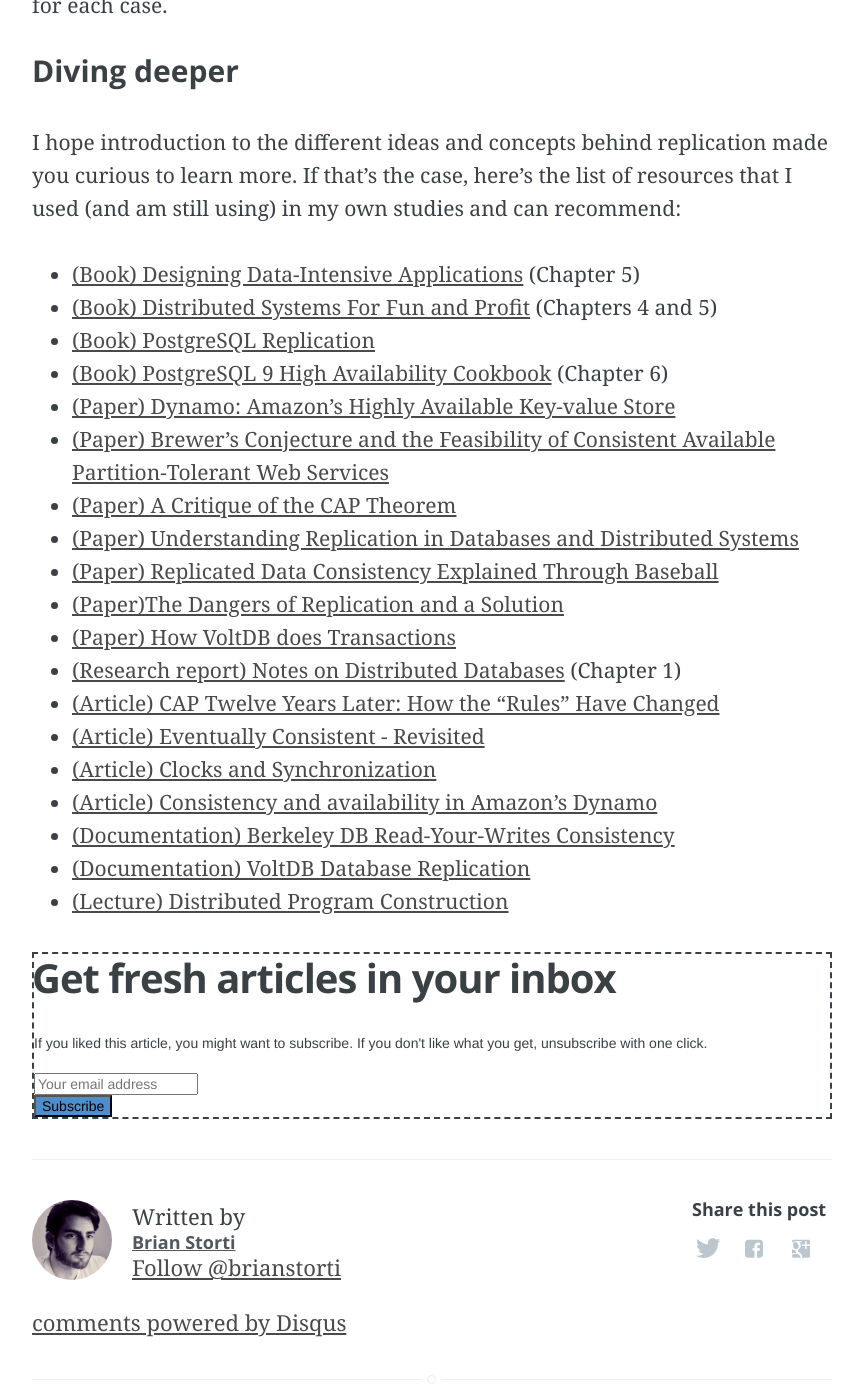
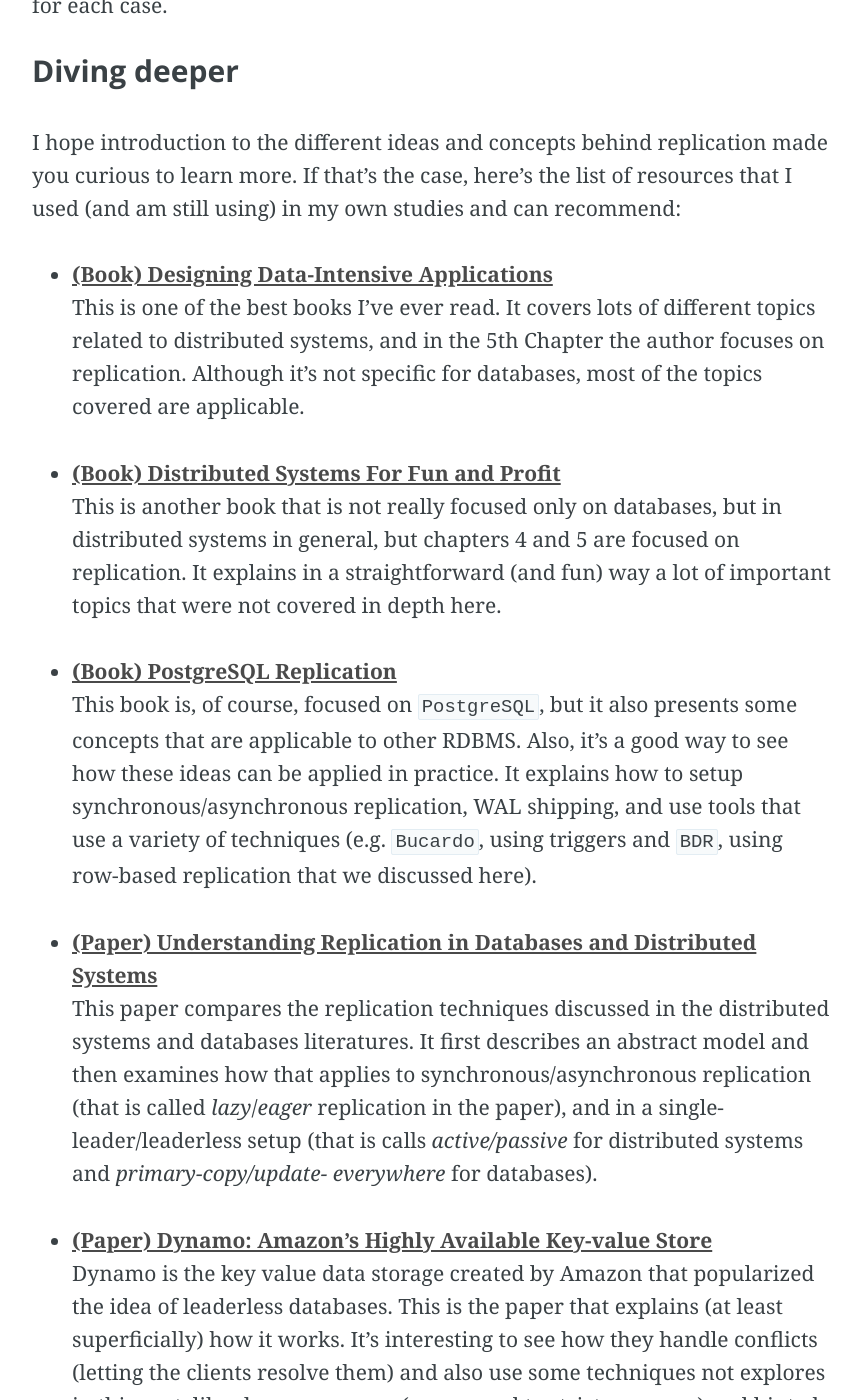
Before and after one commit to brianstorti/brianstorti.github.io, a Jekyll site: the page built from _posts/2017-05-23-replication.md, in a window 1280 px wide and 1400 px high, scrolled down 35708 px. Shown: the whole window, without its empty margins (208-1071 px from the left). Built offline with Jekyll 4.4.1, drawn with Linux system fonts in a browser that asks for light colours; a script that is not in the unit is left out; comment, search, counter and statistics services are not loaded; some of the changed text lies outside the part shown.

Commit message:
Description of external resources

```diff
--- a/_posts/2017-05-23-replication.md
+++ b/_posts/2017-05-23-replication.md
@@ -876,22 +876,67 @@
 you curious to learn more. If that's the case, here's the list of resources that
 I used (and am still using) in my own studies and can recommend:
 
-* [(Book) Designing Data-Intensive Applications](http://shop.oreilly.com/product/0636920032175.do) (Chapter 5)
-* [(Book) Distributed Systems For Fun and Profit](http://book.mixu.net/distsys/single-page.html) (Chapters 4 and 5)
-* [(Book) PostgreSQL Replication](https://www.packtpub.com/big-data-and-business-intelligence/postgresql-replication-second-edition)
-* [(Book) PostgreSQL 9 High Availability Cookbook](https://www.packtpub.com/big-data-and-business-intelligence/postgresql-9-high-availability-cookbook) (Chapter 6)
-* [(Paper) Dynamo: Amazon’s Highly Available Key-value Store](http://www.allthingsdistributed.com/files/amazon-dynamo-sosp2007.pdf)
-* [(Paper) Brewer's Conjecture and the Feasibility of Consistent Available Partition-Tolerant Web Services](http://citeseerx.ist.psu.edu/viewdoc/summary?doi=10.1.1.20.1495)
-* [(Paper) A Critique of the CAP Theorem](https://arxiv.org/pdf/1509.05393.pdf)
-* [(Paper) Understanding Replication in Databases and Distributed Systems](https://infoscience.epfl.ch/record/52326/files/IC_TECH_REPORT_199935.pdf)
-* [(Paper) Replicated Data Consistency Explained Through Baseball](https://www.microsoft.com/en-us/research/publication/replicated-data-consistency-explained-through-baseball/)
-* [(Paper)The Dangers of Replication and a Solution](https://www.cs.cornell.edu/courses/cs614/2003sp/papers/GHO96.pdf)
-* [(Paper) How VoltDB does Transactions](https://www.voltdb.com/wp-content/uploads/2017/03/lv-technical-note-how-voltdb-does-transactions.pdf)
-* [(Research report) Notes on Distributed Databases](http://domino.research.ibm.com/library/cyberdig.nsf/papers/A776EC17FC2FCE73852579F100578964/$File/RJ2571.pdf) (Chapter 1)
-* [(Article) CAP Twelve Years Later: How the "Rules" Have Changed](https://www.infoq.com/articles/cap-twelve-years-later-how-the-rules-have-changed)
-* [(Article) Eventually Consistent - Revisited](http://www.allthingsdistributed.com/2008/12/eventually_consistent.html)
-* [(Article) Clocks and Synchronization](http://books.cs.luc.edu/distributedsystems/clocks.html)
-* [(Article) Consistency and availability in Amazon's Dynamo](http://the-paper-trail.org/blog/consistency-and-availability-in-amazons-dynamo/)
-* [(Documentation) Berkeley DB Read-Your-Writes Consistency](https://docs.oracle.com/cd/E17276_01/html/gsg_db_rep/C/rywc.html)
-* [(Documentation) VoltDB Database Replication](https://docs.voltdb.com/UsingVoltDB/ChapReplication.php)
-* [(Lecture) Distributed Program Construction](https://www.cs.rice.edu/~druschel/comp413/lectures/replication.html)
+* **[(Book) Designing Data-Intensive Applications](http://shop.oreilly.com/product/0636920032175.do)**
+This is one of the best books I've ever read. It covers lots of different topics
+related to distributed systems, and in the 5th Chapter the author focuses on
+replication. Although it's not specific for databases, most of the topics
+covered are applicable.
+
+* **[(Book) Distributed Systems For Fun and Profit](http://book.mixu.net/distsys/single-page.html)**
+This is another book that is not really focused only on databases, but in
+distributed systems in general, but chapters 4 and 5 are focused on replication.
+It explains in a straightforward (and fun) way a lot of important topics that
+were not covered in depth here.
+
+* **[(Book) PostgreSQL Replication](https://www.packtpub.com/big-data-and-business-intelligence/postgresql-replication-second-edition)**
+This book is, of course, focused on `PostgreSQL`, but it also presents some
+concepts that are applicable to other RDBMS. Also, it's a good way to see how
+these ideas can be applied in practice. It explains how to setup
+synchronous/asynchronous replication, WAL shipping, and use tools that use a
+variety of techniques (e.g. `Bucardo`, using triggers and  `BDR`, using row-based
+replication that we discussed here).
+
+* **[(Paper) Understanding Replication in Databases and Distributed
+Systems](https://infoscience.epfl.ch/record/52326/files/IC_TECH_REPORT_199935.pdf)**
+This paper compares the replication techniques discussed in the distributed
+systems and databases literatures. It first describes an abstract model and then
+examines how that applies to synchronous/asynchronous replication (that is
+called _lazy_/_eager_ replication in the paper), and in a
+single-leader/leaderless setup (that is calls _active/passive_ for distributed
+systems and _primary-copy/update- everywhere_ for databases).
+
+* **[(Paper) Dynamo: Amazon’s Highly Available Key-value Store](http://www.allthingsdistributed.com/files/amazon-dynamo-sosp2007.pdf)**
+Dynamo is the key value data storage created by Amazon that popularized the idea
+of leaderless databases. This is the paper that explains (at least
+superficially) how it works. It's interesting to see how they handle conflicts
+(letting the clients resolve them) and also use some techniques not explores in
+this post, like sloppy quorums (as opposed to strict quorums) and hinted
+handoff to achieve more availability. The paper is 10 years old already and I'm
+sure a few things changed, but it's an interesting read anyway.
+
+* **[(Paper) A Critique of the CAP Theorem](https://arxiv.org/pdf/1509.05393.pdf)**
+This paper explains why the CAP theorem is not always the best tool to use when
+reasoning about distributed systems. The author explains the problems he sees
+with the CAP definitions (or lack of definitions, in some cases). For example,
+_consistency_ in CAP means a very specific kind of consistency
+(_linearizability_), but there's a whole spectrum of different consistency
+guarantees that are ignored.
+
+* **[(Paper) Replicated Data Consistency Explained Through Baseball](https://www.microsoft.com/en-us/research/publication/replicated-data-consistency-explained-through-baseball/)**
+This paper describes six consistency guarantees and tries to define how each
+participant (scorekeeper, umpire, etc.) in a baseball game would require a
+different guarantee. What I think that is interesting in this paper is that it
+shows that every consistency model can be useful depending on the situation,
+sometimes it's fine to live with eventual consistency, and sometimes you need
+stronger guarantees (e.g. read-your-writes, described above).
+
+* **[(Paper)The Dangers of Replication and a Solution](https://www.cs.cornell.edu/courses/cs614/2003sp/papers/GHO96.pdf)**
+* **[(Paper) How VoltDB does Transactions](https://www.voltdb.com/wp-content/uploads/2017/03/lv-technical-note-how-voltdb-does-transactions.pdf)**
+* **[(Research report) Notes on Distributed Databases](http://domino.research.ibm.com/library/cyberdig.nsf/papers/A776EC17FC2FCE73852579F100578964/$File/RJ2571.pdf) (Chapter 1)**
+* **[(Article) CAP Twelve Years Later: How the "Rules" Have Changed](https://www.infoq.com/articles/cap-twelve-years-later-how-the-rules-have-changed)**
+* **[(Article) Eventually Consistent - Revisited](http://www.allthingsdistributed.com/2008/12/eventually_consistent.html)**
+* **[(Article) Clocks and Synchronization](http://books.cs.luc.edu/distributedsystems/clocks.html)**
+* **[(Article) Consistency and availability in Amazon's Dynamo](http://the-paper-trail.org/blog/consistency-and-availability-in-amazons-dynamo/)**
+* **[(Documentation) Berkeley DB Read-Your-Writes Consistency](https://docs.oracle.com/cd/E17276_01/html/gsg_db_rep/C/rywc.html)**
+* **[(Documentation) VoltDB Database Replication](https://docs.voltdb.com/UsingVoltDB/ChapReplication.php)**
+* **[(Lecture) Distributed Program Construction](https://www.cs.rice.edu/~druschel/comp413/lectures/replication.html)**
```
